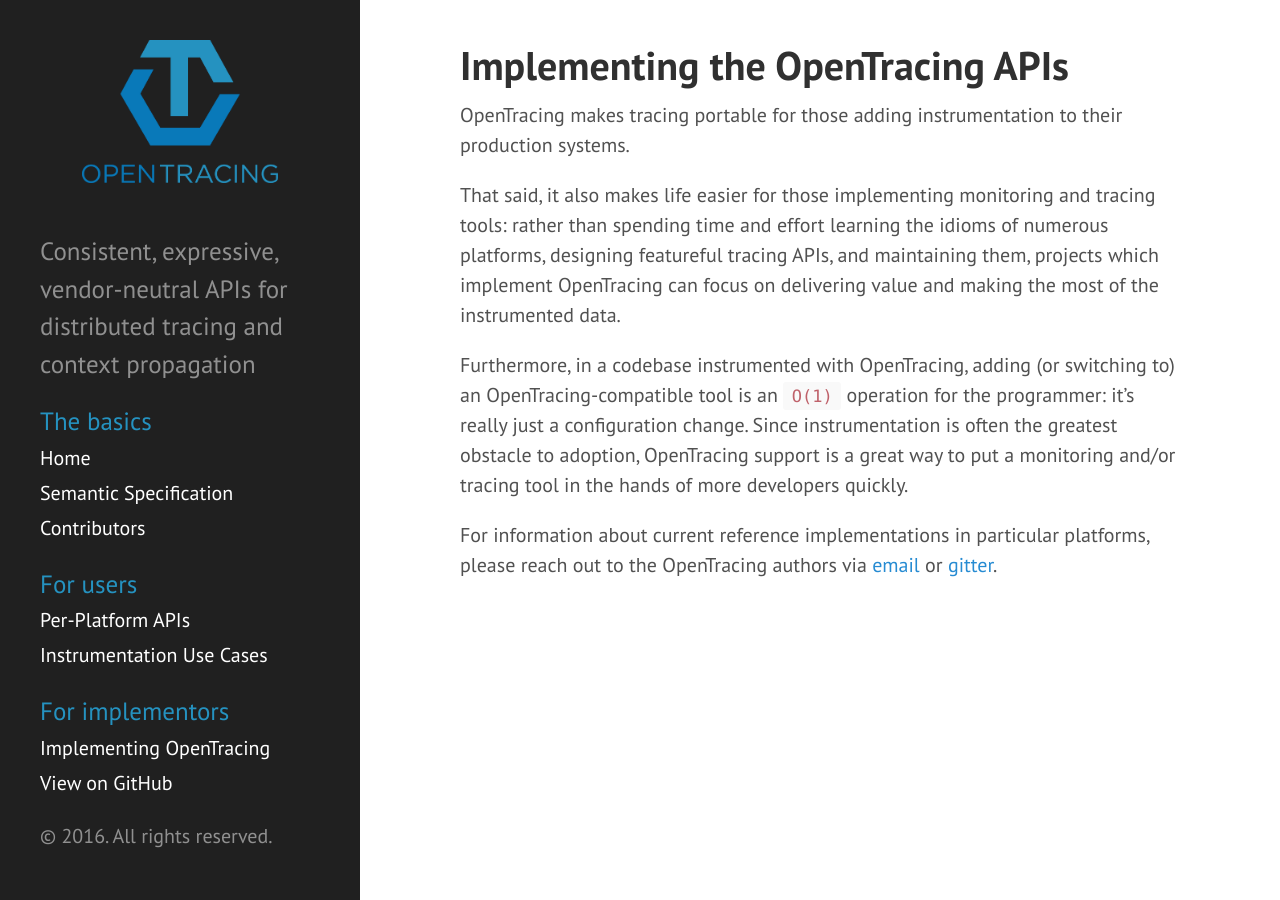
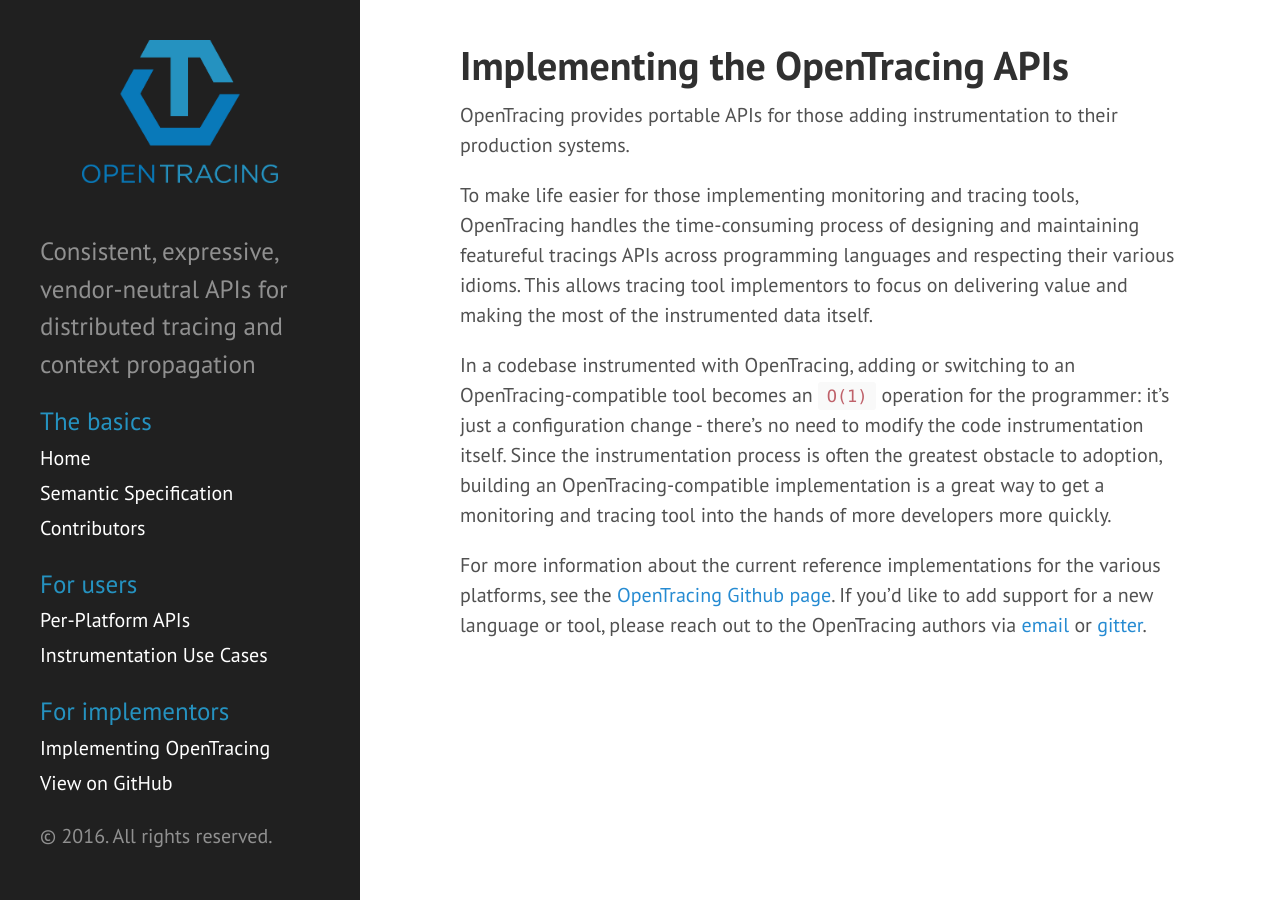
Before and after one commit to opentracing/opentracing.io, a Jekyll site: the page built from implementors.md, in a window 1280 px wide. Built offline with Jekyll 4.4.1, drawn with Linux system fonts in a browser that asks for light colours.

Commit message:
Reword the implementors page a bit, link to GitHub directly

```diff
--- a/implementors.md
+++ b/implementors.md
@@ -3,11 +3,11 @@
 title: Implementing the OpenTracing APIs
 ---
 
-OpenTracing makes tracing portable for those adding instrumentation to their production systems.
+OpenTracing provides portable APIs for those adding instrumentation to their production systems.
 
-That said, it also makes life easier for those implementing monitoring and tracing tools: rather than spending time and effort learning the idioms of numerous platforms, designing featureful tracing APIs, and maintaining them, projects which implement OpenTracing can focus on delivering value and making the most of the instrumented data.
+To make life easier for those implementing monitoring and tracing tools, OpenTracing handles the time-consuming process of designing and maintaining featureful tracings APIs across programming languages and respecting their various idioms. This allows tracing tool implementors to focus on delivering value and making the most of the instrumented data itself.
 
-Furthermore, in a codebase instrumented with OpenTracing, adding (or switching to) an OpenTracing-compatible tool is an `O(1)` operation for the programmer: it's really just a configuration change. Since instrumentation is often the greatest obstacle to adoption, OpenTracing support is a great way to put a monitoring and/or tracing tool in the hands of more developers quickly.
+In a codebase instrumented with OpenTracing, adding or switching to an OpenTracing-compatible tool becomes an `O(1)` operation for the programmer: it's just a configuration change - there's no need to modify the code instrumentation itself. Since the instrumentation process is often the greatest obstacle to adoption, building an OpenTracing-compatible implementation is a great way to get a monitoring and tracing tool into the hands of more developers more quickly.
 
-For information about current reference implementations in particular platforms, please reach out to the OpenTracing authors via [email](https://groups.google.com/forum/#!forum/distributed-tracing) or
+For more information about the current reference implementations for the various platforms, see the [OpenTracing Github page](https://github.com/opentracing). If you'd like to add support for a new language or tool, please reach out to the OpenTracing authors via [email](https://groups.google.com/forum/#!forum/distributed-tracing) or
 [gitter](https://gitter.im/opentracing/public).
```
